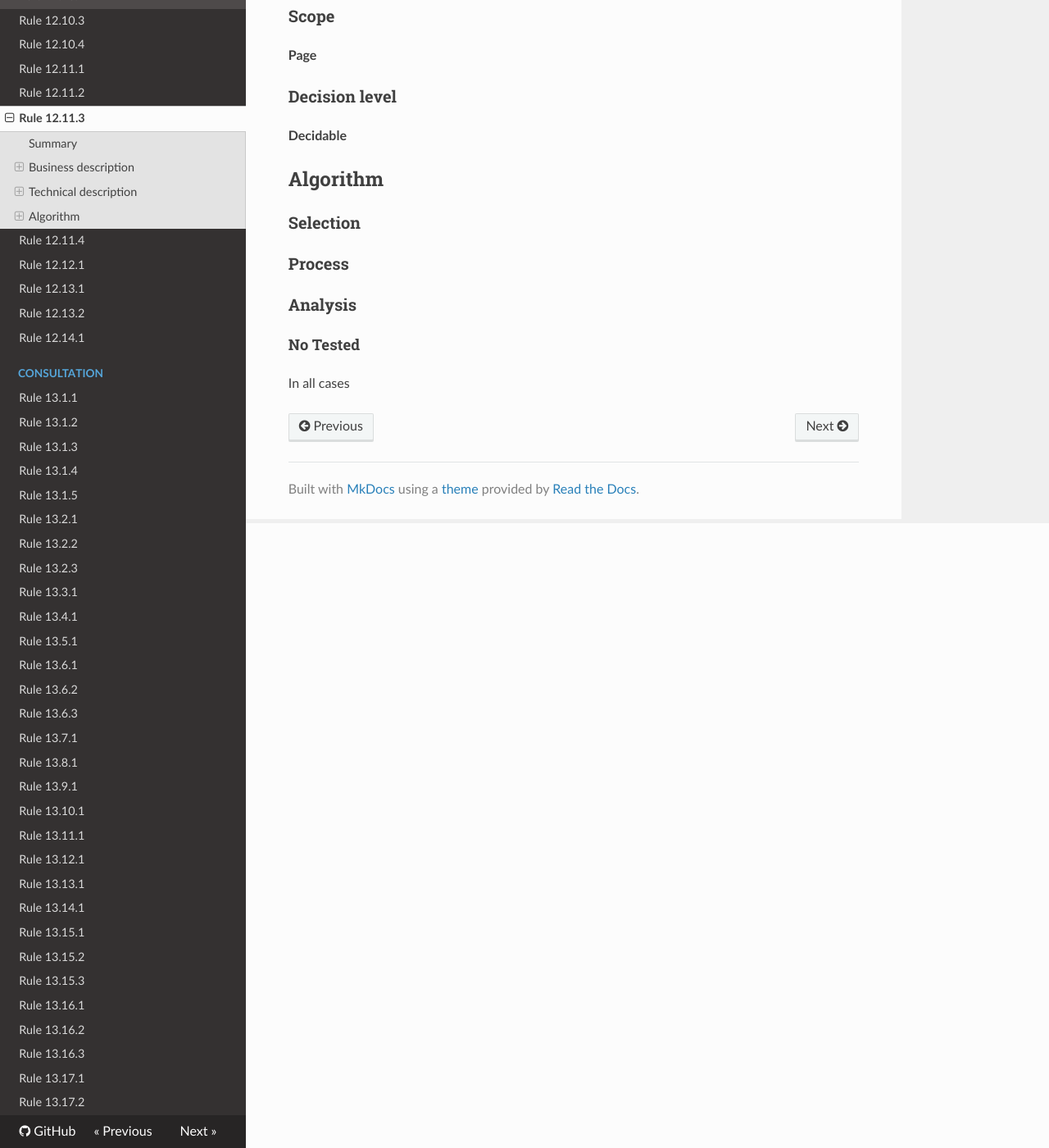
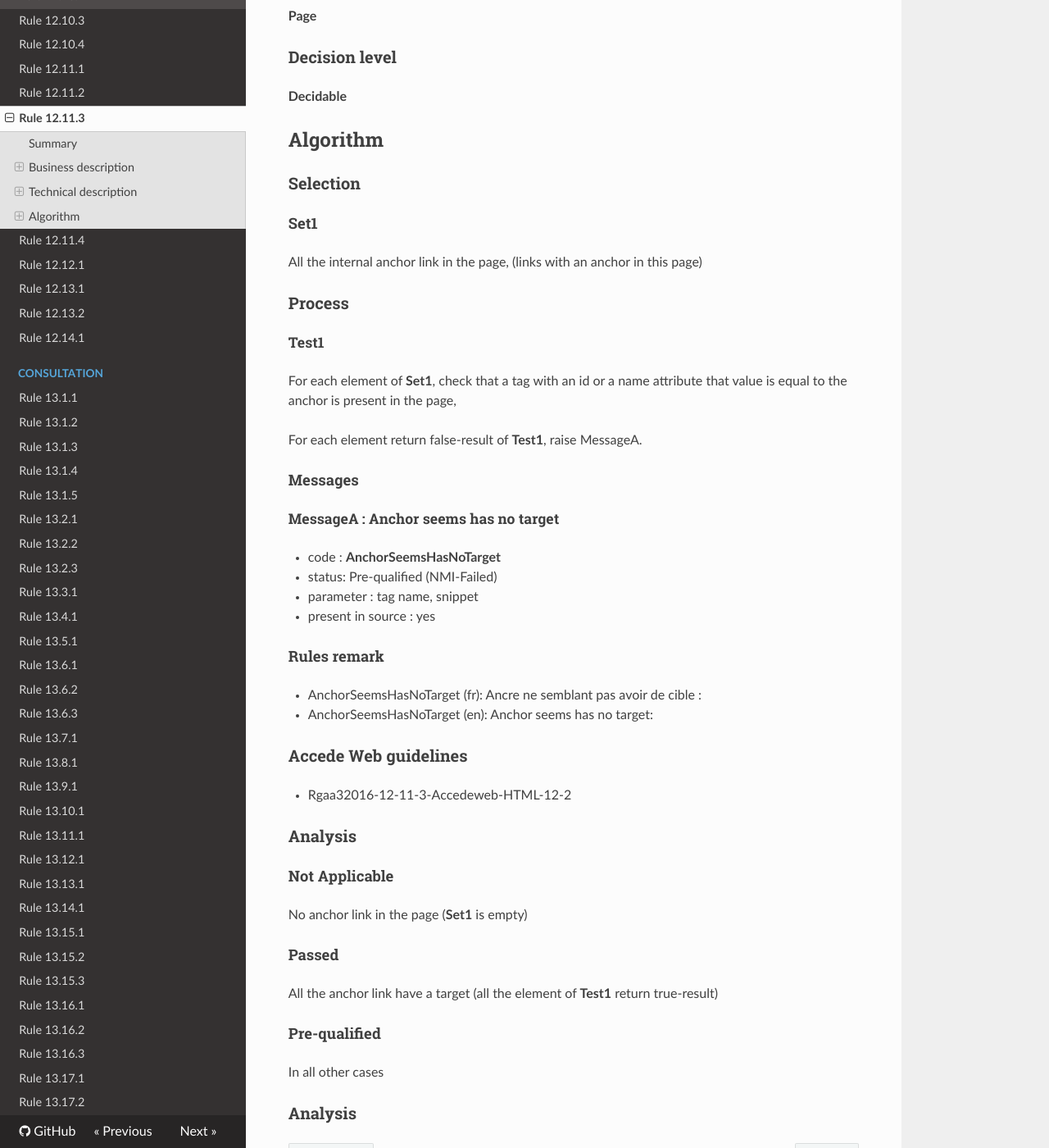
Before and after one commit to Tanaguru/RGAA3-2016, an MkDocs documentation site: the page built from docs/Rule-12-11-3.md, in a window 1280 px wide and 1400 px high, scrolled down 762 px. Shown: the whole window at 82% size. Built offline with MkDocs 1.6.1, drawn with Linux system fonts in a browser that asks for light colours; nearby versions of some CDN libraries; old or Windows-style settings are respelled for this version of MkDocs.

Commit message:
Update tests 12.11.3

```diff
--- a/docs/Rule-12-11-3.md
+++ b/docs/Rule-12-11-3.md
@@ -36,10 +34,48 @@ Dans chaque page Web, chaque <a href="http://references.modernisation.gouv.fr/re
 
 ### Selection
 
+#### Set1
+
+All the internal anchor link in the page, (links with an anchor in this page)
+
 ### Process
+
+##### Test1
+
+For each element of **Set1**, check that a tag with an id or a name attribute that value is equal to the anchor is present in the page,
+
+For each element return false-result of **Test1**, raise MessageA.
+
+#### Messages
+
+##### MessageA : Anchor seems has no target
+
+-    code : **AnchorSeemsHasNoTarget**
+-    status: Pre-qualified (NMI-Failed)
+-    parameter : tag name, snippet
+-    present in source : yes
+
+#### Rules remark
+
+ * AnchorSeemsHasNoTarget (fr): Ancre ne semblant pas avoir de cible :
+ * AnchorSeemsHasNoTarget (en): Anchor seems has no target:
+
+### Accede Web guidelines
+
+ * Rgaa32016-12-11-3-Accedeweb-HTML-12-2
 
 ### Analysis
 
-#### No Tested
+#### Not Applicable
 
-In all cases
+No anchor link in the page (**Set1** is empty)
+
+#### Passed
+
+All the anchor link have a target (all the element of **Test1** return true-result)
+
+#### Pre-qualified
+
+In all other cases
+
+### Analysis
```
Also changed, not shown: other parts of docs/Rule-12-11-3.md (+2 -4 lines), 3 other files.
